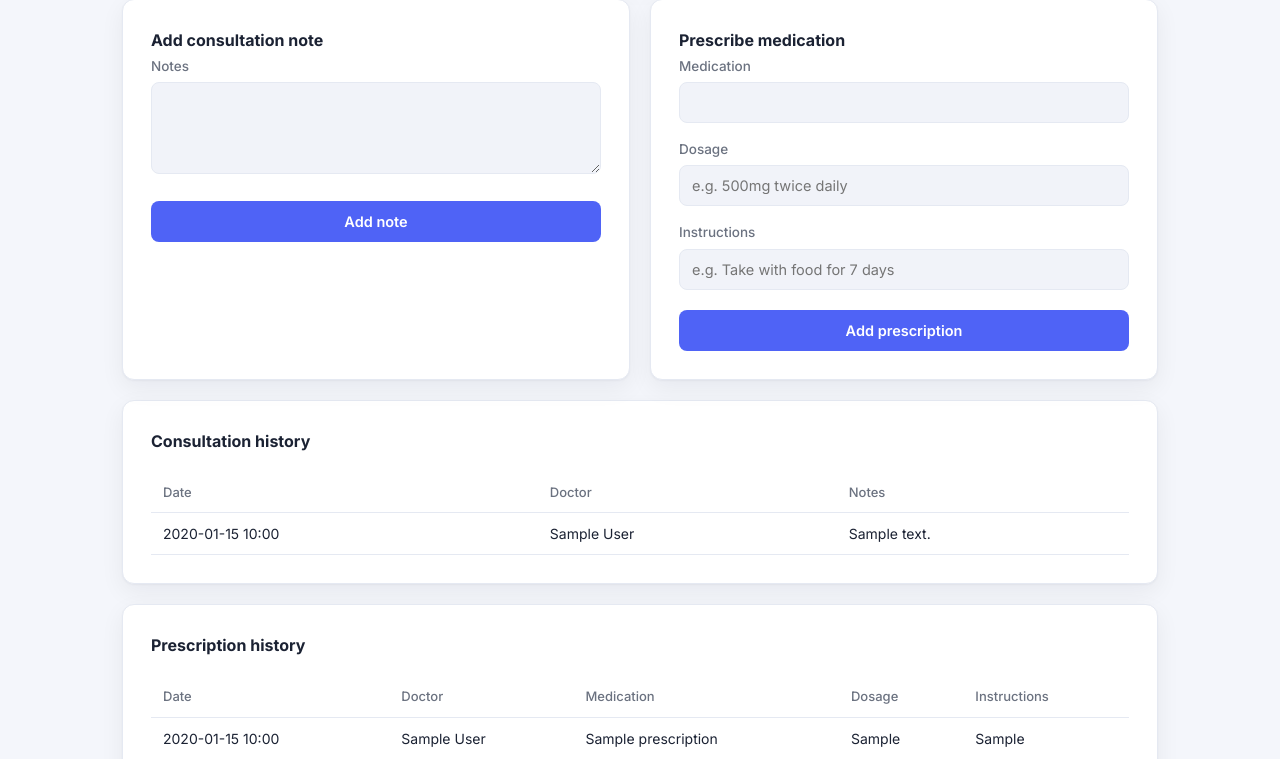
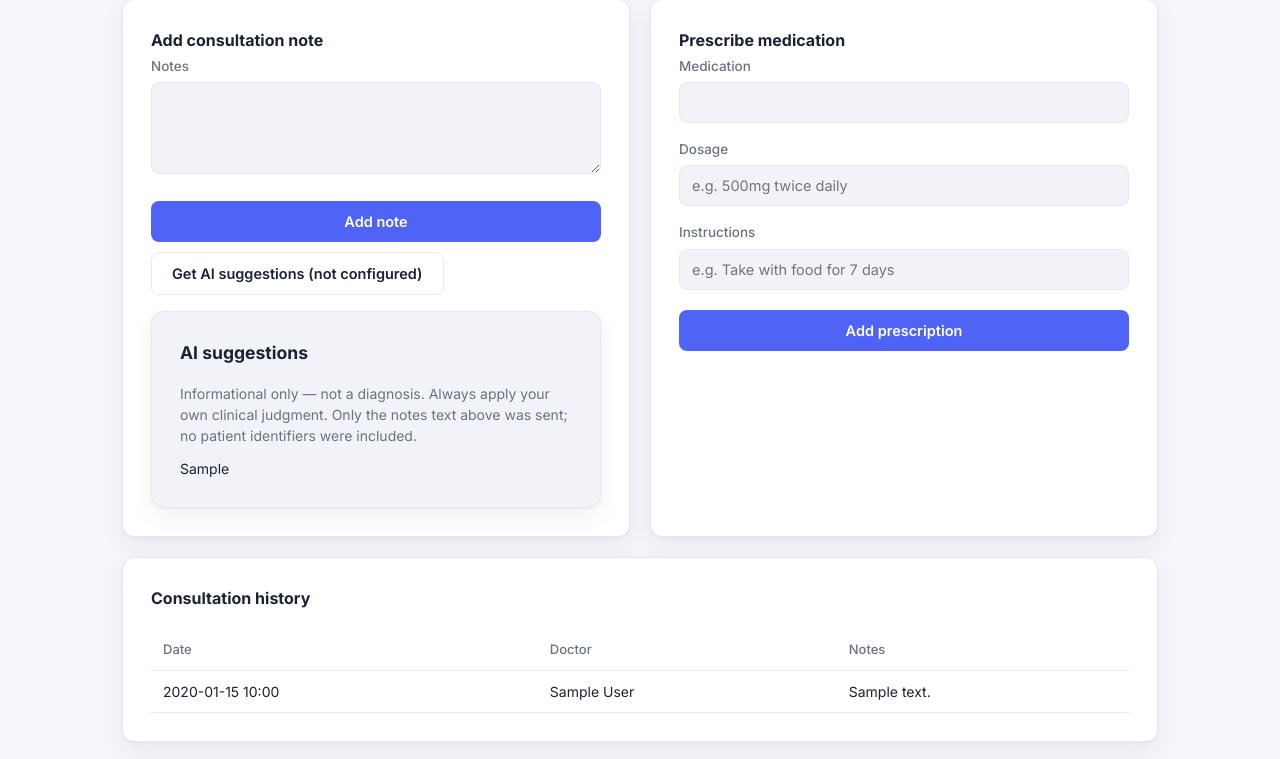
Before and after one commit to Mpho6746/CliniAPP, a Flask app: template templates/doctor_patient_detail.html in a window 1280 px wide. Shown: the part 421-1180 px from the top of the page. Run offline with Flask 3, Linux system fonts and the light colour scheme; tables that the repository leaves empty hold one stand-in row (values such as "Sample post"); the template is opened without the code that fills it: values that come from a table or form of the project are taken from there, most other values are stand-ins (such as "Sample title", 1, 10 or a date in 2020).

Commit message:
Add advisory-only AI note assistant for doctors
Doctors can request Claude-generated differential/next-step suggestions
on their own consultation notes before saving. Deliberately not a
diagnosis tool: hedged advisory language only, nothing is persisted,
and only the free-text notes are sent to the API — never the patient's
name, number, or any other identifier.

Reads ANTHROPIC_API_KEY from the environment (never hardcoded); the
button shows as disabled with a clear reason when no key is set.

Co-Authored-By: Claude Sonnet 5 <noreply@anthropic.com>

```diff
--- /dev/null
+++ b/ai_assistant.py
@@ -0,0 +1,57 @@
+"""
+AI note assistant for doctors: advisory-only differential/next-step
+suggestions on consultation notes. Never a diagnosis, never saved to the
+patient record, never sent with patient identifiers.
+
+Requires ANTHROPIC_API_KEY in the environment. Without it, is_configured()
+is False and the feature stays disabled rather than erroring.
+"""
+
+import os
+
+try:
+    import anthropic
+except ImportError:
+    anthropic = None
+
+DEFAULT_MODEL = "claude-sonnet-4-5"
+
+SYSTEM_PROMPT = """You are assisting a licensed medical doctor who is reviewing their own \
+clinical notes for a patient consultation. You are not told who the patient is.
+
+Given the notes below, respond with brief, advisory suggestions only:
+- Differential considerations worth ruling out
+- Potential red flags to watch for
+- Suggested next steps or investigations
+
+Use hedged, non-definitive language throughout ("consider", "may warrant", "worth \
+ruling out") — never state a diagnosis as fact. Keep the response short: a few bullet \
+points per section, plain text, no markdown headers. The doctor retains full clinical \
+judgment and responsibility for the patient's care."""
+
+
+def is_configured() -> bool:
+    return anthropic is not None and bool(os.environ.get("ANTHROPIC_API_KEY"))
+
+
+def get_suggestions(notes: str) -> str:
+    """Sends only the free-text notes (no patient name, number, or other
+    identifiers) to the configured model. Raises RuntimeError with a
+    user-facing message on any failure; callers should catch it."""
+    if not is_configured():
+        raise RuntimeError("AI assistant isn't configured. Set ANTHROPIC_API_KEY to enable it.")
+
+    model = os.environ.get("ANTHROPIC_MODEL", DEFAULT_MODEL)
+    client = anthropic.Anthropic()
+
+    try:
+        response = client.messages.create(
+            model=model,
+            max_tokens=500,
+            system=SYSTEM_PROMPT,
+            messages=[{"role": "user", "content": notes}],
+        )
+    except Exception as e:
+        raise RuntimeError(f"AI assistant request failed: {e}") from e
+
+    return "".join(block.text for block in response.content if block.type == "text").strip()
--- a/app.py
+++ b/app.py
@@ -17,6 +17,7 @@ from datetime import date, datetime, timedelta
 from flask import Flask, Response, flash, redirect, render_template, request, session, url_for
 from openpyxl import Workbook
 
+import ai_assistant
 from charts import bar_chart, line_chart, month_grid, pie_chart
 
 from models import (
@@ -1534,6 +1535,47 @@ def doctor_patient_detail(patient_id):
         lab_results=patient_lab_results(patient.id),
         missing_fields=patient_missing_fields(patient),
         overdue=is_overdue(patient),
+        ai_configured=ai_assistant.is_configured(),
+    )
+
+
+@app.route("/doctor/patients/<int:patient_id>/ai-suggestions", methods=["POST"])
+def doctor_ai_suggestions(patient_id):
+    """Advisory-only suggestions on the notes text the doctor has typed so
+    far. Never saved, never sent with the patient's name/number/any other
+    identifier — only the free-text notes leave the server."""
+    redirect_response = require_doctor("patients", "view")
+    if redirect_response:
+        return redirect_response
+    _, staff = current_staff()
+
+    patient = get_patient(patient_id)
+    if patient is None:
+        flash("Patient not found.", "error")
+        return redirect(url_for("doctor_patients"))
+
+    notes_draft = request.form.get("notes", "").strip()
+    ai_suggestions = None
+    if not notes_draft:
+        flash("Enter some notes first to get AI suggestions.", "error")
+    else:
+        try:
+            ai_suggestions = ai_assistant.get_suggestions(notes_draft)
+        except RuntimeError as e:
+            flash(str(e), "error")
+
+    return render_template(
+        "doctor_patient_detail.html",
+        patient=patient,
+        staff=staff,
+        consultations=patient_consultations(patient.id),
+        prescriptions=patient_prescriptions(patient.id),
+        lab_results=patient_lab_results(patient.id),
+        missing_fields=patient_missing_fields(patient),
+        overdue=is_overdue(patient),
+        ai_configured=ai_assistant.is_configured(),
+        ai_suggestions=ai_suggestions,
+        notes_draft=notes_draft,
     )
 
 
--- a/requirements.txt
+++ b/requirements.txt
@@ -1,3 +1,4 @@
 Flask>=3.0
 Flask-SQLAlchemy>=3.1
 openpyxl>=3.1
+anthropic>=0.40
--- a/templates/doctor_patient_detail.html
+++ b/templates/doctor_patient_detail.html
@@ -47,10 +47,25 @@
         <input type="hidden" name="form_name" value="consultation">
         <div class="field">
           <label for="notes">Notes</label>
-          <textarea id="notes" name="notes" rows="4" required style="width:100%; padding:11px 12px; border:1px solid var(--border); border-radius:8px; font-family:inherit; font-size:14.5px; background:var(--surface-2); color:var(--ink); resize:vertical;"></textarea>
+          <textarea id="notes" name="notes" rows="4" required style="width:100%; padding:11px 12px; border:1px solid var(--border); border-radius:8px; font-family:inherit; font-size:14.5px; background:var(--surface-2); color:var(--ink); resize:vertical;">{{ notes_draft or '' }}</textarea>
         </div>
-        <button type="submit" class="btn btn-primary">Add note</button>
+        <div style="display:flex; gap:10px; flex-wrap:wrap;">
+          <button type="submit" class="btn btn-primary">Add note</button>
+          {% if ai_configured %}
+          <button type="submit" formaction="{{ url_for('doctor_ai_suggestions', patient_id=patient.id) }}" class="btn btn-secondary">Get AI suggestions</button>
+          {% else %}
+          <button type="button" class="btn btn-secondary" disabled title="Set ANTHROPIC_API_KEY on the server to enable this">Get AI suggestions (not configured)</button>
+          {% endif %}
+        </div>
       </form>
+
+      {% if ai_suggestions %}
+      <div class="panel" style="margin-top:16px; background:var(--surface-2);">
+        <h3 style="margin-top:0;">AI suggestions</h3>
+        <p class="sub" style="margin-bottom:12px;">Informational only — not a diagnosis. Always apply your own clinical judgment. Only the notes text above was sent; no patient identifiers were included.</p>
+        <pre style="white-space:pre-wrap; font-family:inherit; font-size:14px; margin:0; color:var(--ink);">{{ ai_suggestions }}</pre>
+      </div>
+      {% endif %}
     </div>
 
     <div class="panel">
```
